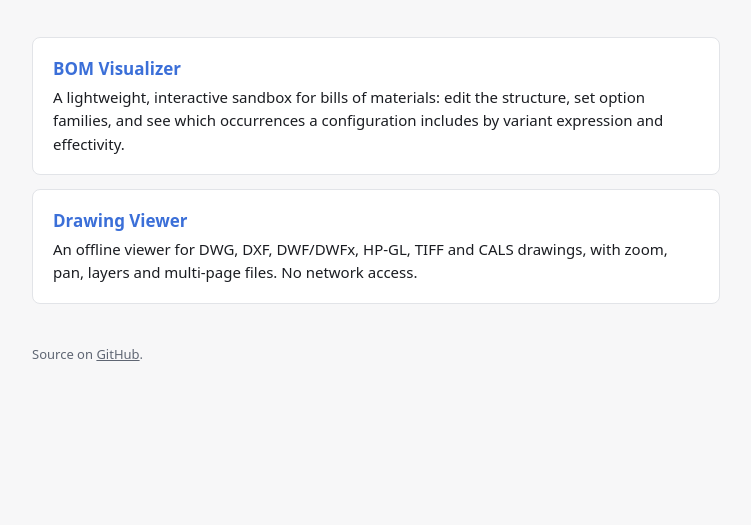
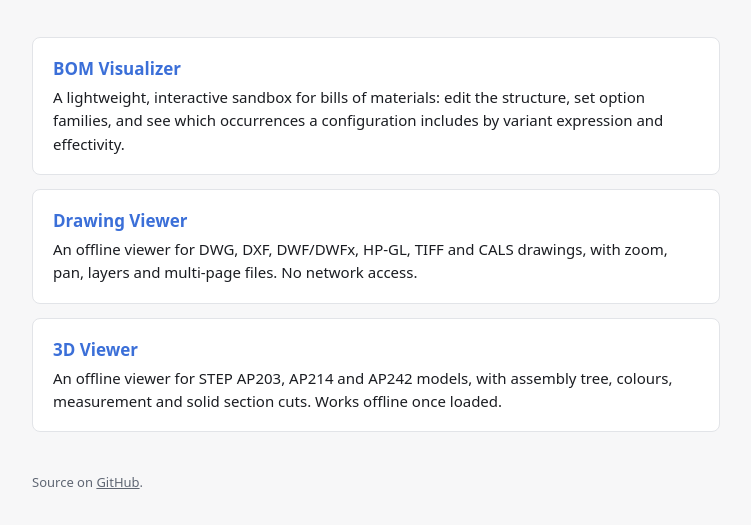
Before and after one commit to SinderC/SinderC.github.io, a plain HTML site: page index.html in a window 1280 px wide. Shown: the part 155-680 px from the top of the page, without its empty margins (264-1015 px from the left). Drawn offline with Linux system fonts and the light colour scheme.

Commit message:
Add 3D Viewer to index page

```diff
--- a/index.html
+++ b/index.html
@@ -67,6 +67,11 @@
         <p>An offline viewer for DWG, DXF, DWF/DWFx, HP-GL, TIFF and CALS drawings, with zoom, pan, layers and multi-page files. No network access.</p>
       </a>
 
+      <a class="project" href="3D-Viewer/">
+        <h2>3D Viewer</h2>
+        <p>An offline viewer for STEP AP203, AP214 and AP242 models, with assembly tree, colours, measurement and solid section cuts. Works offline once loaded.</p>
+      </a>
+
       <footer>Source on <a href="https://github.com/SinderC">GitHub</a>.</footer>
     </main>
   </body>
```
